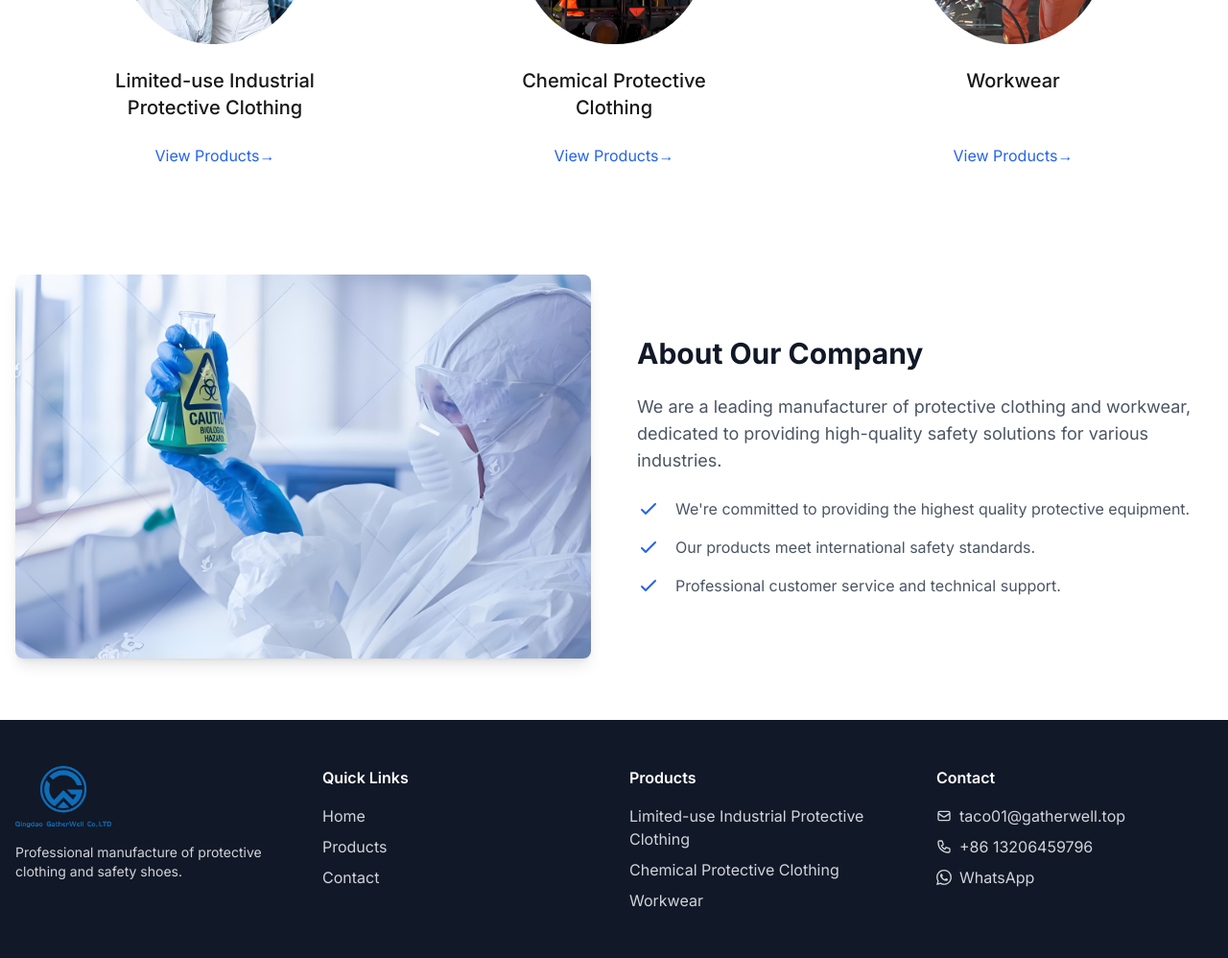
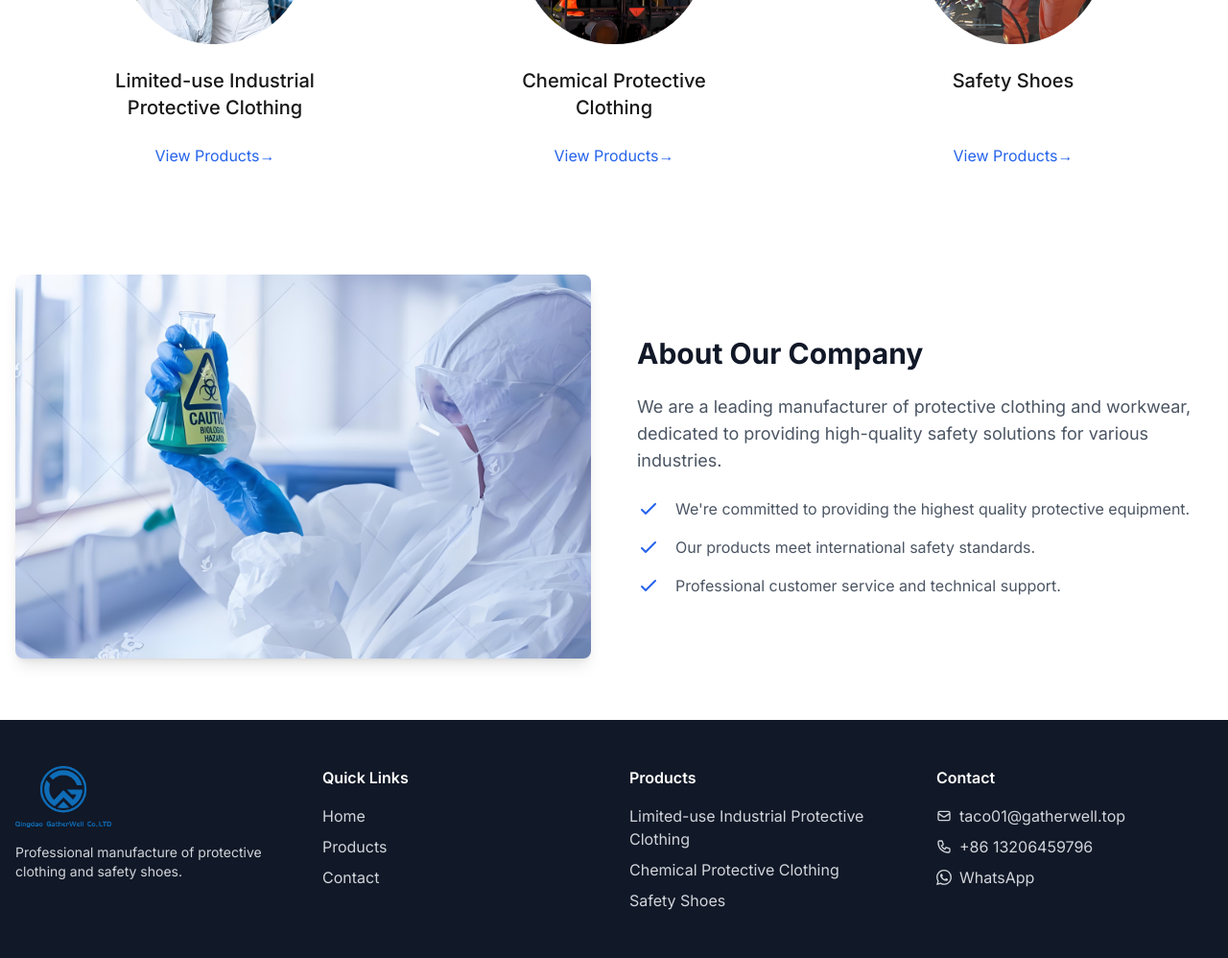
Before and after one commit to ltwlp/gw_web, a Next.js app: page / in a window 1280 px wide. Shown: the part 942-1940 px from the top of the page at 96% size. Built offline with nearby package versions, Linux system fonts and the light colour scheme.

Commit message:
chore: change Workwear to Safety Shoes

```diff
--- a/src/components/layout/Footer.tsx
+++ b/src/components/layout/Footer.tsx
@@ -66,10 +66,10 @@ export default function Footer() {
               </li>
               <li>
                 <Link
-                  href="/products?category=workwear"
+                  href="/products?category=safety-shoes"
                   className="hover:text-white transition-colors"
                 >
-                  Workwear
+                  Safety Shoes
                 </Link>
               </li>
             </ul>
--- a/src/components/ui/CategoryGrid.tsx
+++ b/src/components/ui/CategoryGrid.tsx
@@ -21,10 +21,10 @@ const categories = [
   },
   {
     id: 3,
-    name: 'Workwear',
-    displayName: 'Workwear',
+    name: 'Safety Shoes',
+    displayName: 'Safety Shoes',
     image: '/images/categories/workwear.png',
-    link: '/products?category=workwear'
+    link: '/products?category=safety-shoes'
   }
 ];
 
```
